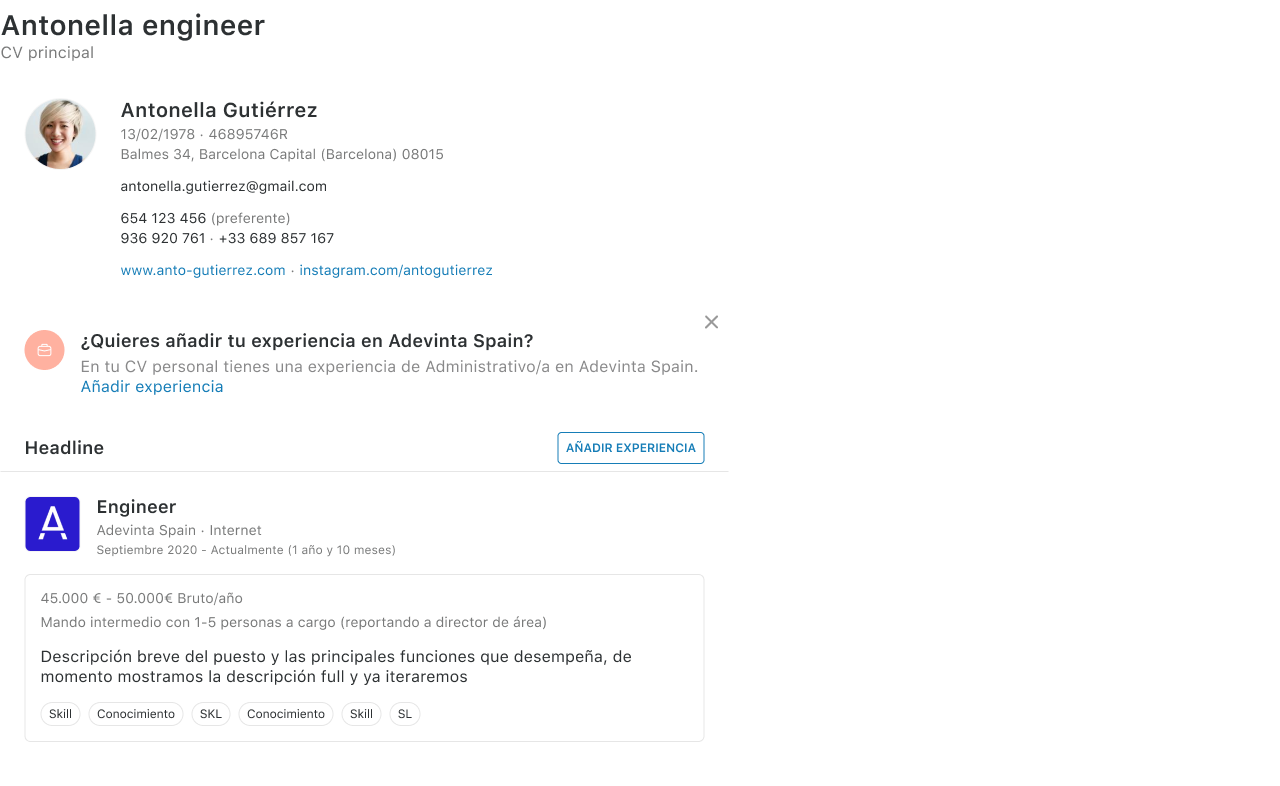
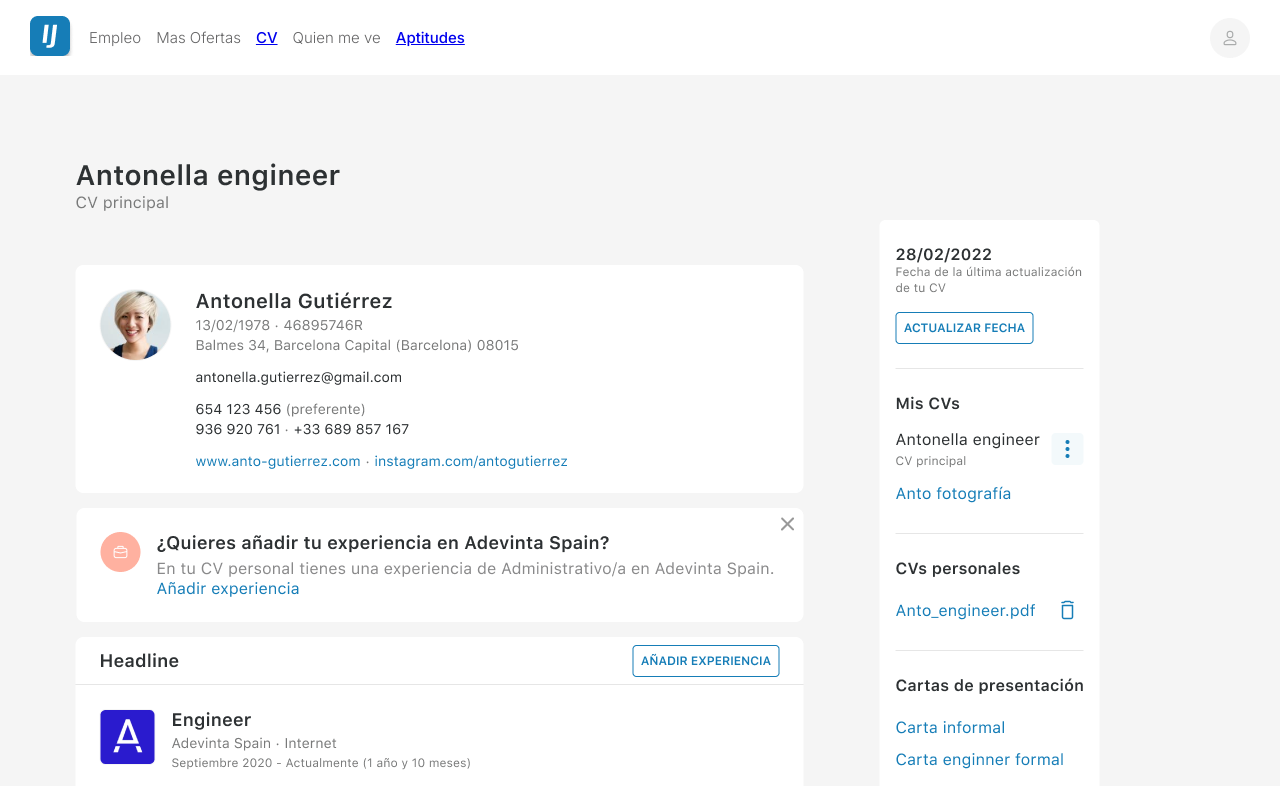
Before and after one commit to LeandroF01/infojobs-hackathon, a React (Vite) app: page /cv in a window 1280 px wide. Shown: the top 786 px of the page. Built offline with nearby package versions, Linux system fonts and the light colour scheme.

Commit message:
Refactor navbar and add style cv

```diff
--- a/src/App.jsx
+++ b/src/App.jsx
@@ -1,10 +1,10 @@
 import { SkillSelection } from "./components/SkillSelection.jsx";
 import { SkillTest } from "./components/SkillTest.jsx";
+import { Navbar } from "./components/Navbar.jsx";
 import { Cv } from "./components/Cv.jsx";
 import { useState, useEffect } from "react";
 import { BrowserRouter, Route, Routes } from "react-router-dom";
 import skill from "./json/skills.json";
-import { useParams } from "react-router-dom";
 import "./App.css";
 
 function App() {
@@ -21,6 +21,7 @@ function App() {
 
 	return (
 		<BrowserRouter>
+			<Navbar />
 			<Routes>
 				<Route path="/" element={<SkillSelection skills={selectedSkill} />} />
 				<Route
--- a/src/components/Cv.jsx
+++ b/src/components/Cv.jsx
@@ -10,11 +10,13 @@ import Status from "../assets/cv/Frame 217.png";
 import Info from "../assets/cv/Frame 218.png";
 import Footer from "../assets/cv/Footer.png";
 import Sidebar from "../assets/cv/Sidebar.png";
+import "../style/cv.css";
 
 export const Cv = () => {
 	return (
-		<header className="profile">
-			<img className="profile__user" src={Heading} alt="" />
+		<header className="header">
+			<img className="header__user" src={Heading} alt="" />
+			<section className="profile">
 				<main className="profile__main">
 					<img className="main__user" src={PersonalData} alt="" />
 					<img className="main__add" src={Suggestion} alt="" />
@@ -29,6 +31,7 @@ export const Cv = () => {
 				<aside className="profile__aside">
 					<img className="aside" src={Sidebar} alt="" />
 				</aside>
+			</section>
 			<footer className="profile__footer">
 				<img className="footer" src={Footer} alt="" />
 			</footer>
--- a/src/components/Navbar.jsx
+++ b/src/components/Navbar.jsx
@@ -16,7 +16,9 @@ export const Navbar = () => {
 					CV
 				</Link>
 				<li className="navbar__list-unable">Quien me ve</li>
-				<li className="navbar__list-item">Aptitudes</li>
+				<Link to="/" className="navbar__list-item">
+					Aptitudes
+				</Link>
 			</ul>
 			<div className="navbar__user">
 				<img src={avatar} alt="" />
--- a/src/components/SkillSelection.jsx
+++ b/src/components/SkillSelection.jsx
@@ -17,7 +17,6 @@ export const SkillSelection = ({ skills }) => {
 	return (
 		<>
 			<section className="selection">
-				<Navbar />
 				<h2 className="selection__title">Test de Aptitudes</h2>
 				<section className="selection__questions">
 					{skills.map((el) => {
--- /dev/null
+++ b/src/style/cv.css
@@ -0,0 +1,56 @@
+.profile {
+    display: flex;
+}
+.header {
+    display: flex;
+    justify-content: start;
+    flex-direction: column;
+    align-items: start;
+    width: 100%;
+    height: 100%;
+    background: #F5F5F5;
+}
+
+.profile__main {
+    display: flex;
+    justify-content: center;
+    align-items: center;
+    flex-direction: column;
+    margin: 3em 5em;
+    gap: 1em;
+}
+
+.main__user {
+}
+.main__add {
+}
+.main__education {
+}
+.main__experience {
+}
+.main__language {
+}
+.main__other-data {
+}
+.main__other-info {
+}
+.main__skills {
+}
+.main__status-preferences {
+}
+.header__user {
+    margin: 5em 0 0 5em;
+}
+.profile__aside {
+}
+.aside {
+}
+.profile__footer {
+
+}
+
+
+.footer {
+
+
+}
--- a/src/style/navbar.css
+++ b/src/style/navbar.css
@@ -3,8 +3,9 @@
 	justify-content: space-between;
 	align-items: center;
 	width: 100%;
-	height: 4em;
-	background: #f5f5f5;
+	height: 5em;
+	background: #FFFFFF;
+
 }
 .navbar__list {
 	display: flex;
```
Lines whose indentation alone changed are shown as unchanged.
